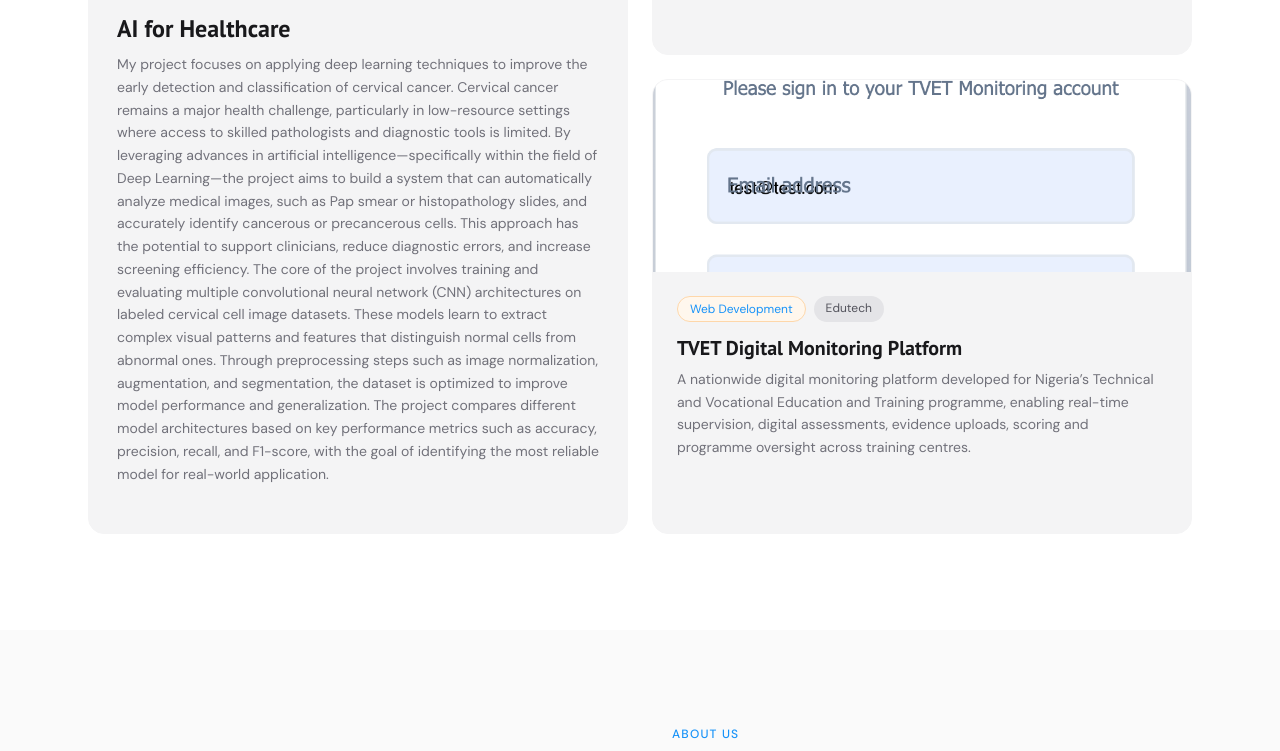
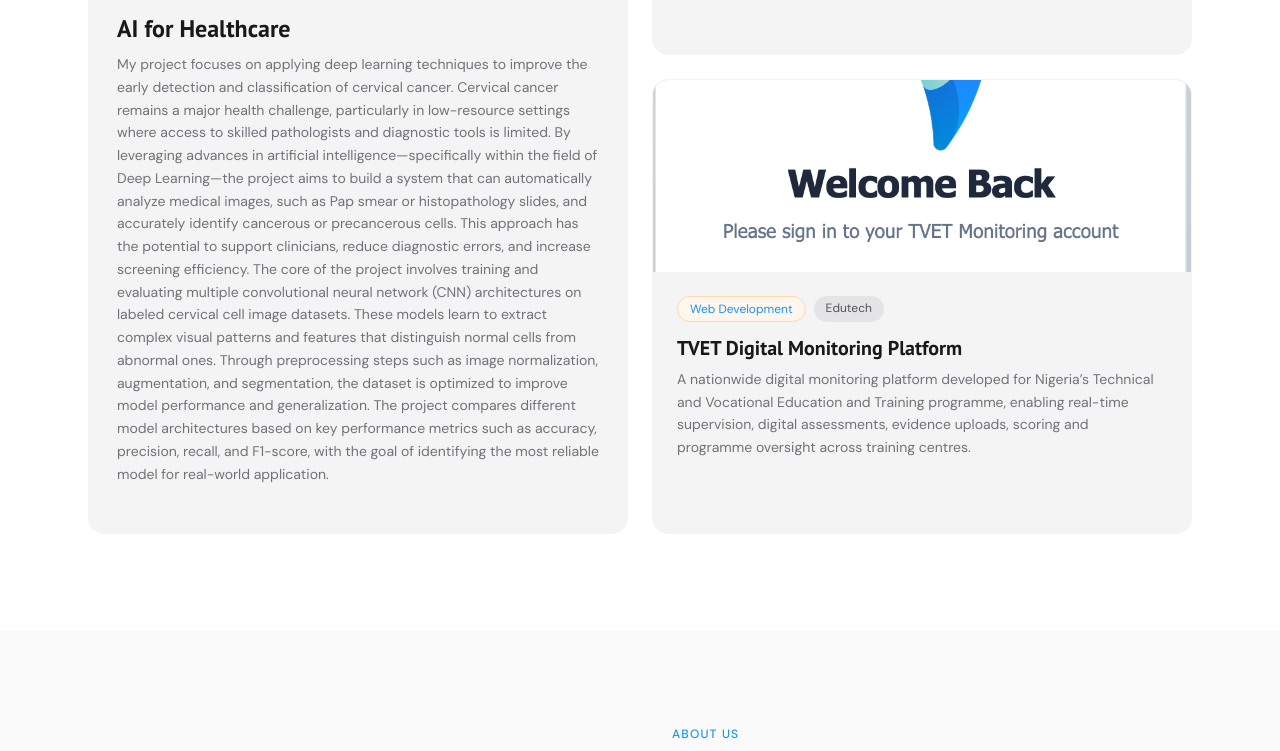
Before and after one commit to aishaagwai-dev/theaicomp, a plain HTML site: page index.html in a window 1280 px wide. Shown: the part 1999-2750 px from the top of the page. Drawn offline with nearby package versions, Linux system fonts and the light colour scheme.

Commit message:
new image changes

```diff
--- a/index.html
+++ b/index.html
@@ -278,8 +278,17 @@
       </article>
 
       <article class="card-h reveal d3 group rounded-2xl overflow-hidden bg-zinc-100 dark:bg-zinc-900 border border-zinc-100 dark:border-zinc-800 hover:border-accent">
-        <div class="pf w-full h-48">
+        <!-- <div class="pf w-full h-48">
           <img src="image1.png" alt="" loading="lazy">
+        </div> -->
+        <div class="pf w-full h-48 overflow-hidden">
+          <img
+            src="image1.png"
+            alt="TVET Digital Monitoring Platform"
+            loading="lazy"
+            class="w-full h-full object-cover"
+            style="object-position: center 27%;"
+          >
         </div>
         <div class="p-6">
           <div class="flex flex-wrap gap-2 mb-3">
```
